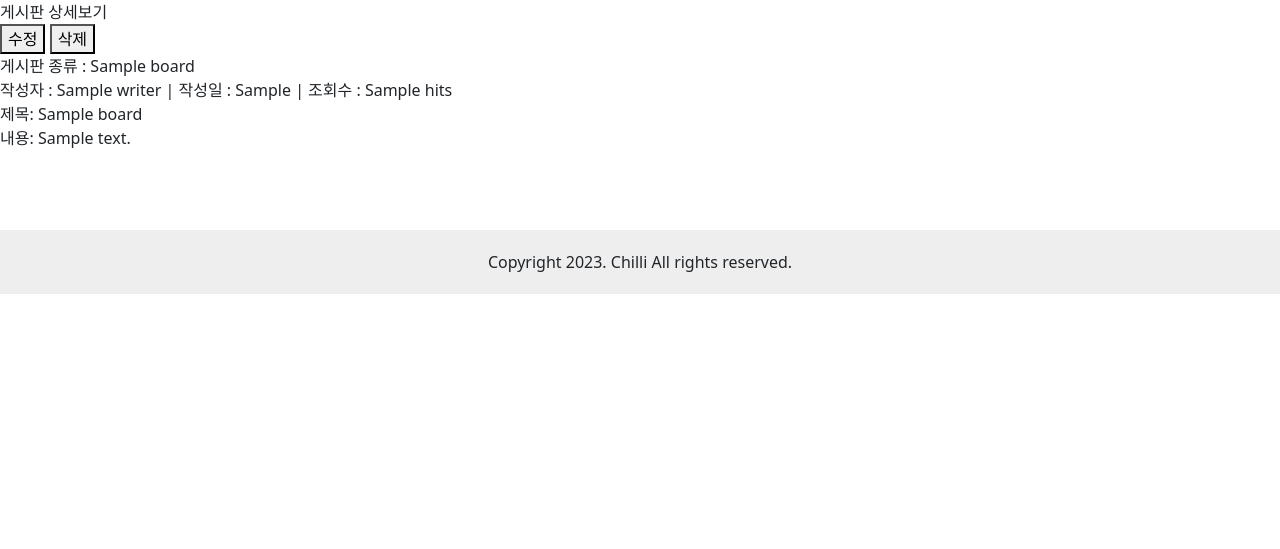
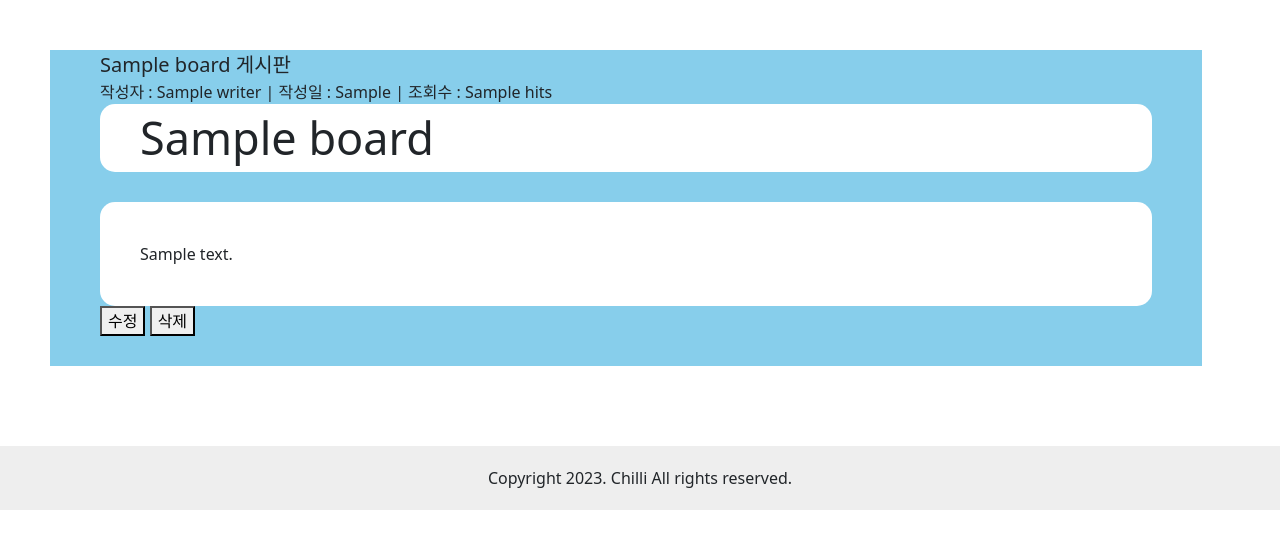
Before and after one commit to k2h2j3/Orme_djangoproject, a Django app: template board/templates/board/board_detail.html in a window 1280 px wide. Shown: the part 80-629 px from the top of the page. Run offline with Django 3.2, Linux system fonts and the light colour scheme; the template is opened without the code that fills it: most values are stand-ins (such as "Sample title", 1, 10 or a date in 2020).

Commit message:
7-24 board_detail css적용

```diff
--- a/board/templates/board/board_detail.html
+++ b/board/templates/board/board_detail.html
@@ -1,24 +1,24 @@
 {% extends 'home/index.html' %}
 
 {% block contents %}
-<div>게시판 상세보기</div>
 
-{% if writer %}
-<a href="/board/detail/{{ board.id }}/update/"><button>수정</button></a>
-<a href="/board/detail/{{ board.id }}/delete/"><button>삭제</button></a>
-{% endif %}
-
-<div>
-    게시판 종류 : {{ board.board_name }}
-</div>
-<div>
-    작성자 : {{ board.writer }} | 작성일 : {{ board.write_dttm }} | 조회수 : {{ board.hits }}
-</div>
-<div>
-    제목: {{ board.title }}
-</div>
-<div>
-    내용: {{ board.contents|safe }}
+<div class="boarddetail">
+    <div class="detail-category">
+        {{ board.board_name }} 게시판
+    </div>
+    <div class="detail-inform">
+        작성자 : {{ board.writer }} | 작성일 : {{ board.write_dttm }} | 조회수 : {{ board.hits }}
+    </div>
+    <div class="detail-title">
+        {{ board.title }}
+    </div>
+    <div class="detail-content">
+        {{ board.contents|safe }}
+    </div>
+    {% if writer %}
+        <a href="/board/detail/{{ board.id }}/update/"><button>수정</button></a>
+        <a href="/board/detail/{{ board.id }}/delete/"><button>삭제</button></a>
+    {% endif %}
 </div>
 
 {% endblock contents %}
--- a/home/templates/home/index.html
+++ b/home/templates/home/index.html
@@ -9,6 +9,7 @@
   <link rel="stylesheet" href="/static/css/index.css">
   <link rel="stylesheet" href="/static/css/main.css">
   <link rel="stylesheet" href="/static/css/form.css">
+  <link rel="stylesheet" href="/static/css/board_detail.css">
   <!-- CSS only -->
   <link href="https://cdn.jsdelivr.net/npm/bootstrap@5.2.3/dist/css/bootstrap.min.css" rel="stylesheet" integrity="sha384-rbsA2VBKQhggwzxH7pPCaAqO46MgnOM80zW1RWuH61DGLwZJEdK2Kadq2F9CUG65" crossorigin="anonymous">
 </head>
--- /dev/null
+++ b/static/css/board_detail.css
@@ -0,0 +1,31 @@
+.boarddetail{
+    background-color: skyblue;
+    width: 90%;
+    padding-bottom: 30px;
+    padding-left: 50px;
+    padding-right: 50px;
+    margin-top: 50px;
+    margin-left: 50px;
+}
+
+.detail-title {
+    background-color: white;
+    padding-left: 40px;
+    font-size: 45px;
+    border-radius: 15px;
+}
+.detail-category {
+    font-size: 20px;
+    border-radius: 5px;
+}
+.detail-inform {
+    border-radius: 15px;
+}
+.detail-content {
+    margin-top: 30px;
+    padding-top: 40px;
+    padding-bottom: 40px;
+    padding-left: 40px;
+    border-radius: 15px;
+    background-color: white;
+}
```
Also changed, not shown: media/django-summernote/2023-07-20/7cc33d90-fe08-43f0-8a67-b85b7b908bd4.jpg (added), media/django-summernote/2023-07-24/e95b7474-434b-4d31-84a3-731b08104093.jpg (added).
